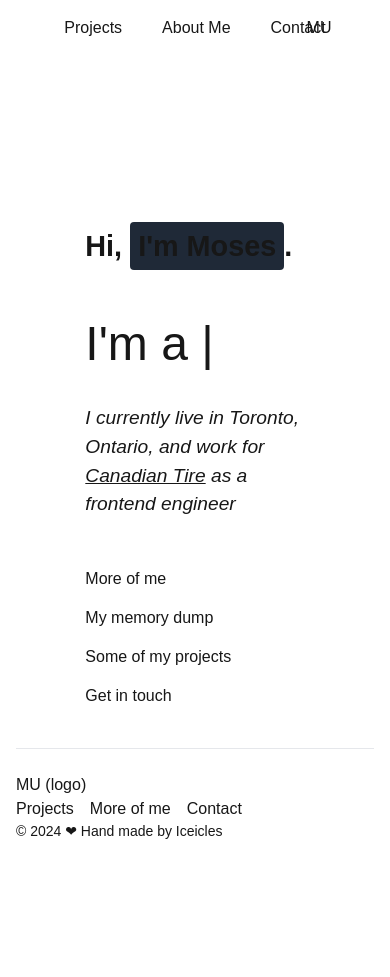
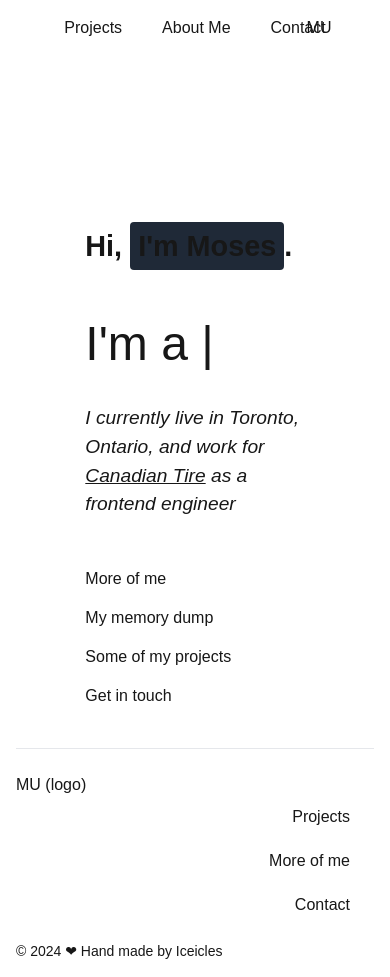
Before and after one commit to iceicles/portfolio, a Next.js app: page / in a window 390 px wide. Before the commit the page ends 857 px from the top, so only its background shows below. Built offline with nearby package versions, Linux system fonts and the light colour scheme.

Commit message:
responsive styles for footer

```diff
--- a/components/Footer/index.tsx
+++ b/components/Footer/index.tsx
@@ -9,11 +9,11 @@ const Footer: FC<{}> = ({}) => {
         <footer>
           <div className='w-full p-4 md:py-8'>
             <hr className='my-6 sm:mx-auto lg:my-8' />
-            <div className='sm:flex sm:items-center sm:justify-between'>
+            <div className='sm:flex lg:items-center sm:justify-between'>
               <span>MU (logo)</span>
-              <ul className='flex flex-wrap items-center'>
+              <ul className='sm:flex md:flex-row sm:flex-wrap sm:items-center flex flex-col gap-1'>
                 {FooterNavs.map((footer) => (
-                  <li key={footer.id}>
+                  <li key={footer.id} className='self-end lg:self-auto p-2'>
                     <Link
                       href={footer.href}
                       className='hover:underline me-4 md:me-6'
@@ -25,7 +25,7 @@ const Footer: FC<{}> = ({}) => {
               </ul>
             </div>
 
-            <div className='block text-sm sm:text-center'>
+            <div className='block text-sm lg:text-center mt-4'>
               © 2024 ❤ Hand made by {}
               <Link
                 href='https://github.com/iceicles'
```
